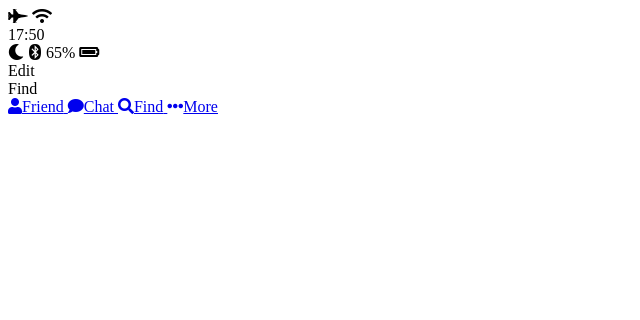
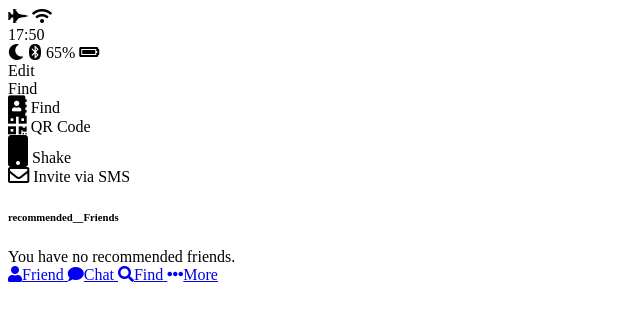
Before and after one commit to jwj1821/Kakao_clone, a plain HTML site: page find.html in a window 1280 px wide. Shown: the whole page, without its empty margins (0-640 px from the left). Drawn offline with Linux system fonts and the light colour scheme.

Commit message:
Find is done.

```diff
--- a/find.html
+++ b/find.html
@@ -32,6 +32,34 @@
       <span class="header__text">Find</span>
     </div>
   </header>
+  <main class="find">
+    <section class="find__option">
+      <div class="find__option">
+        <i class="fas fa-address-book fa-lg" ></i>
+        <span class="find__option-title">Find</span>
+      </div>
+      <div class="find__option">
+        <i class="fas fa-qrcode fa-lg"></i>
+        <span class="find__option-title">QR Code</span>
+      </div>
+      <div class="find__option">
+        <i class="fas fa-mobile fa-2x"></i>
+        <span class="find__option-title">Shake</span>
+      </div>
+      <div class="find__option">
+        <i class="far fa-envelope fa-lg"></i>
+        <span class="find__option-title">Invite via SMS</span>
+      </div>
+    </section>
+    <section class="find__recommended">
+      <header>
+        <h6 class="recommended__title">recommended__Friends</h6>
+      </header>
+      <div class="recommended__none">
+        <span class="recommended__text">You have no recommended friends.</span>
+      </div>
+    </section>
+  </main>
   <nav class="tab-bar">
     <a href="index.html" class="tab-bar__tab ">
       <i class="fas fa-user"></i><span class="tab-bar__title">Friend</span>
```
